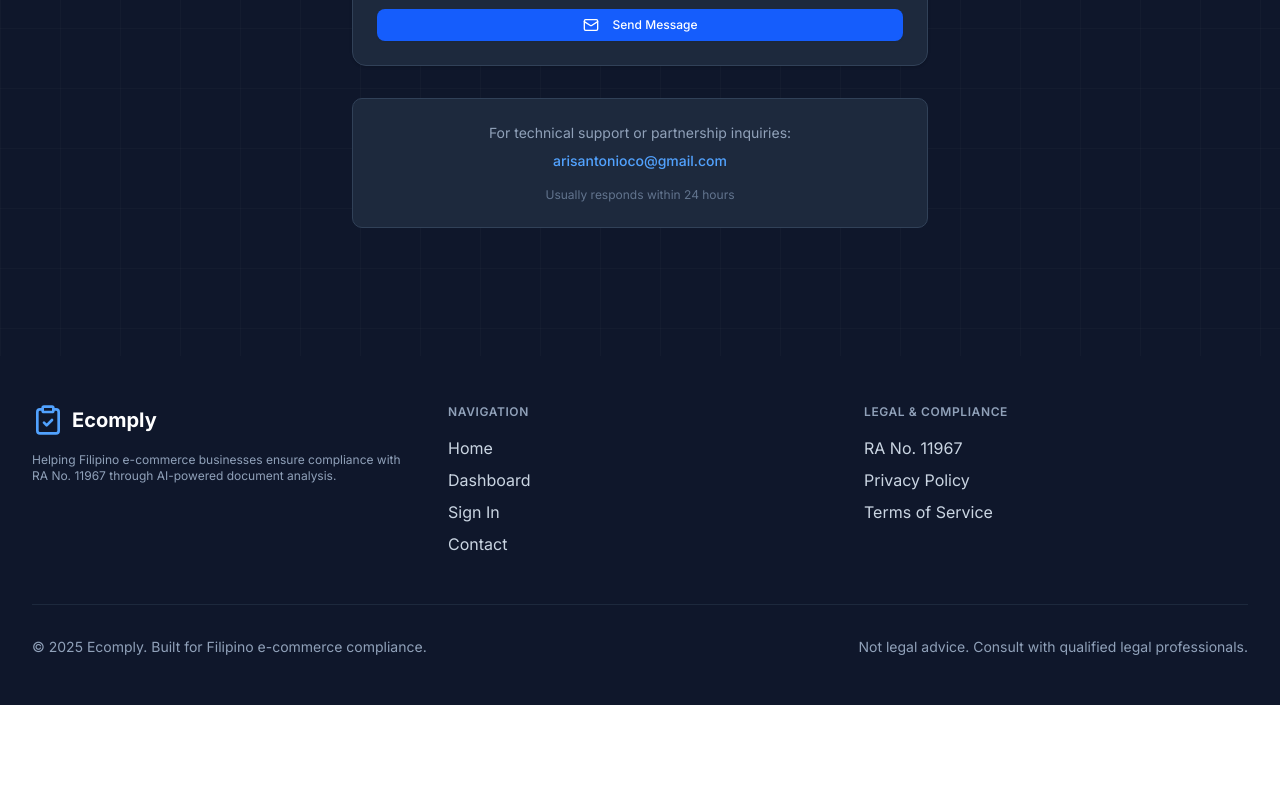
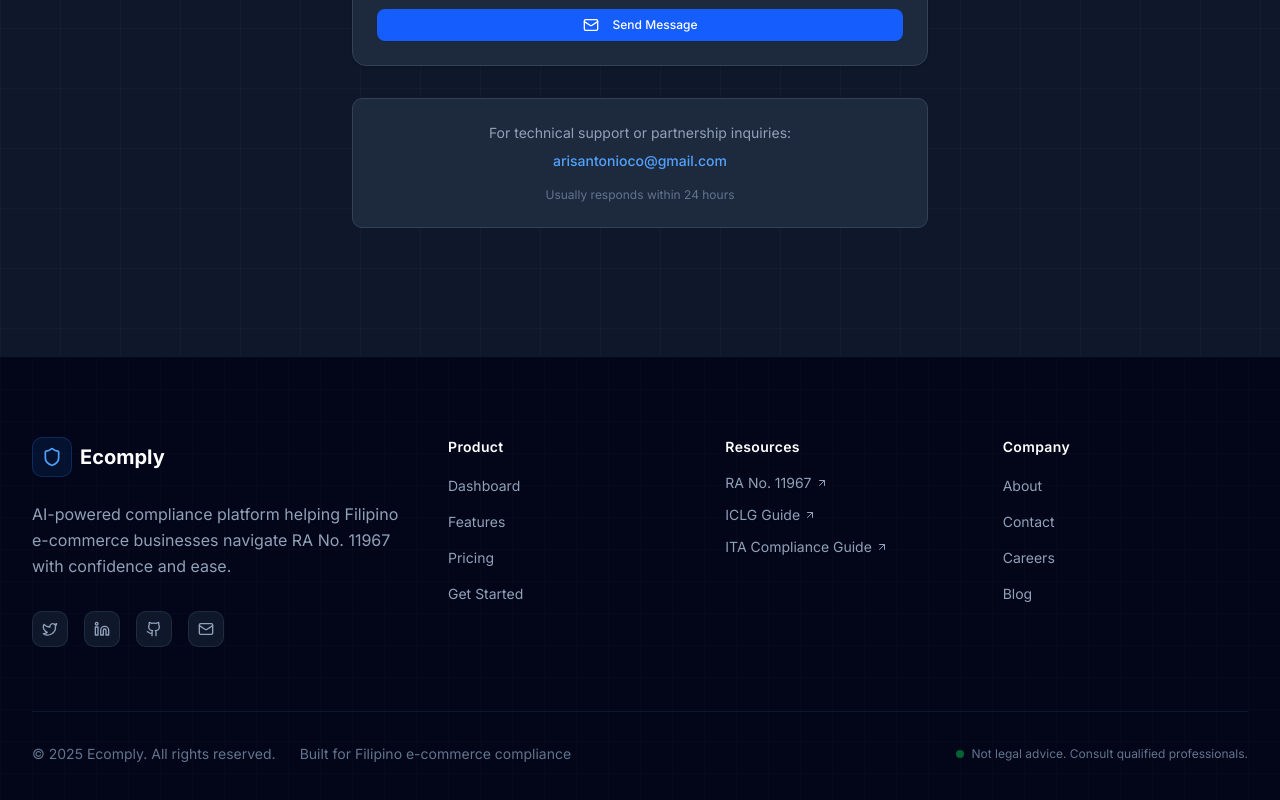
Before and after one commit to ArisAntonioCo/EComply, a Next.js app: page / in a window 1280 px wide. Shown: the part 3601-4401 px from the top of the page. Before the commit the page ends 4306 px from the top, so only its background shows below. Built offline with nearby package versions, Linux system fonts and the light colour scheme; no server answers.

Commit message:
feat: implement email notification using Resend and update contact form success message

```diff
--- a/package.json
+++ b/package.json
@@ -19,6 +19,7 @@
     "next": "15.3.3",
     "react": "^19.0.0",
     "react-dom": "^19.0.0",
+    "resend": "^4.5.1",
     "tailwind-merge": "^3.3.0"
   },
   "devDependencies": {
--- a/src/app/api/contact/route.ts
+++ b/src/app/api/contact/route.ts
@@ -1,5 +1,8 @@
 import { NextRequest, NextResponse } from 'next/server';
 import { supabase } from '@/lib/supabase';
+import { Resend } from 'resend';
+
+const resend = new Resend(process.env.RESEND_API_KEY);
 
 export async function POST(request: NextRequest) {
   try {
@@ -11,26 +14,10 @@ export async function POST(request: NextRequest) {
         { error: 'All fields are required' },
         { status: 400 }
       );
-    }    // Create email content (will be used for email sending when implemented)
-    const emailContent = `
-      New Contact Form Submission from Ecomply
+    }
 
-      From: ${name} (${email})
-      Subject: ${subject}
-
-      Message:
-      ${message}
-
-      ---
-      Sent from Ecomply Contact Form
-      Timestamp: ${new Date().toISOString()}
-    `;    // Log the contact attempt for debugging
+    // Log the contact attempt for debugging
     console.log('Contact form submission received:', { name, email, subject });
-    console.log('Email content prepared:', emailContent.substring(0, 100) + '...');
-
-    // Send email via Supabase Edge Function or external service
-    // For now, we'll use a simple approach with Supabase's built-in email
-    // In production, you might want to use services like Resend, SendGrid, etc.
 
     // Store the contact submission in the database (optional)
     const { error: dbError } = await supabase
@@ -52,10 +39,8 @@ export async function POST(request: NextRequest) {
     }
 
     // Send email notification to website owner
-    // Note: This requires Supabase Auth email configuration or external email service
-    try {
-      // Method 1: Using Supabase Auth (requires proper SMTP configuration)
-      const emailBody = {
+    try {      const emailResponse = await resend.emails.send({
+        from: 'onboarding@resend.dev', // Default Resend domain for testing
         to: 'arisantonioco@gmail.com',
         subject: `[Ecomply Contact] ${subject}`,
         html: `
@@ -76,29 +61,22 @@ export async function POST(request: NextRequest) {
             </p>
           </div>
         `
-      };
+      });
 
-      // For production, you would implement actual email sending here
-      // Example with Resend:
-      // const emailResponse = await fetch('https://api.resend.com/emails', {
-      //   method: 'POST',
-      //   headers: {
-      //     'Authorization': `Bearer ${process.env.RESEND_API_KEY}`,
-      //     'Content-Type': 'application/json',
-      //   },
-      //   body: JSON.stringify({
-      //     from: 'noreply@yourdomain.com',
-      //     to: 'arisantonioco@gmail.com',
-      //     subject: `[Ecomply Contact] ${subject}`,
-      //     html: emailBody.html
-      //   }),
-      // });      console.log('Contact form submission:', { name, email, subject });
-      console.log('Email would be sent to:', emailBody.to);
-      console.log('Email subject:', emailBody.subject);
+      if (emailResponse.error) {
+        console.error('Resend email error:', emailResponse.error);
+        throw new Error('Failed to send email');
+      }
+
+      console.log('Email sent successfully:', emailResponse.data?.id);
 
     } catch (emailError) {
       console.error('Email sending error:', emailError);
-      // Don't fail the entire request if email fails
+      // Don't fail the entire request if email fails, but inform the user
+      return NextResponse.json({
+        success: false,
+        message: 'Form submitted but email notification failed. Please contact us directly at arisantonioco@gmail.com'
+      }, { status: 500 });
     }
 
     return NextResponse.json({
--- a/src/components/contact-form.tsx
+++ b/src/components/contact-form.tsx
@@ -51,20 +51,49 @@ export default function ContactForm() {
     } finally {
       setIsSubmitting(false);
     }
-  };
-  if (isSubmitted) {
+  };  if (isSubmitted) {
     return (
-      <section id="contact" className="py-24 sm:py-32 bg-slate-900">
-        <div className="mx-auto max-w-7xl px-6 lg:px-8">
+      <section id="contact" className="py-24 sm:py-32 bg-slate-900 relative overflow-hidden">
+        {/* Technical Grid Background */}
+        <div className="absolute inset-0 bg-[linear-gradient(rgba(255,255,255,0.02)_1px,transparent_1px),linear-gradient(90deg,rgba(255,255,255,0.02)_1px,transparent_1px)] bg-[size:60px_60px]"></div>
+
+        <div className="relative mx-auto max-w-7xl px-6 lg:px-8">
           <div className="mx-auto max-w-2xl">
-            <Card className="border-green-600 bg-slate-800 text-white">
-              <CardContent className="pt-6">
+            <Card className="border-green-500/20 bg-gradient-to-br from-green-950/50 to-slate-800 text-white shadow-2xl shadow-green-500/10">
+              <CardContent className="pt-8 pb-8">
                 <div className="text-center">
-                  <CheckCircle className="w-16 h-16 text-green-500 mx-auto mb-4" />                  <h3 className="mt-4 text-base font-semibold text-green-400">
+                  {/* Success Icon with Animation */}
+                  <div className="relative mx-auto mb-6 w-20 h-20">
+                    <div className="absolute inset-0 bg-green-500/20 rounded-full animate-ping"></div>
+                    <div className="relative flex items-center justify-center w-20 h-20 bg-green-500/10 border-2 border-green-500/30 rounded-full">
+                      <CheckCircle className="w-10 h-10 text-green-400" />
+                    </div>
+                  </div>
+
+                  {/* Success Title */}
+                  <h3 className="text-2xl font-bold text-green-400 mb-3">
                     Message Sent Successfully!
-                  </h3>                  <p className="mt-2 text-sm text-slate-300">
-                    Thank you for contacting us! Your message has been sent and we&apos;ll get back to you soon.
+                  </h3>
+
+                  {/* Success Description */}
+                  <p className="text-lg text-slate-300 mb-4 leading-relaxed">
+                    Thank you for contacting us! Your message has been sent and we'll get back to you soon.
                   </p>
+
+                  {/* Additional Info */}
+                  <div className="flex items-center justify-center gap-4 mt-6 text-sm text-slate-400">
+                    <div className="flex items-center gap-2">
+                      <Mail className="w-4 h-4 text-green-400" />
+                      <span>Email delivered to our team</span>
+                    </div>
+                  </div>
+
+                  {/* Response Time Indicator */}
+                  <div className="mt-6 p-4 bg-slate-700/50 rounded-lg border border-slate-600/50">
+                    <p className="text-sm text-slate-300">
+                      <span className="font-medium text-blue-400">Expected Response Time:</span> Usually within 24 hours
+                    </p>
+                  </div>
                 </div>
               </CardContent>
             </Card>
--- a/src/components/footer.tsx
+++ b/src/components/footer.tsx
@@ -1,84 +1,199 @@
 import Link from "next/link";
-import { ClipboardCheck } from "lucide-react";
+import { Shield, ArrowUpRight, Github, Twitter, Linkedin, Mail } from "lucide-react";
 
 export default function Footer() {
   return (
-    <footer className="bg-slate-900 text-white border-t-gray-800 border-t-0.5">
-      <div className="mx-auto max-w-7xl px-6 py-12 lg:px-8">
-        <div className="xl:grid xl:grid-cols-3 xl:gap-8">
-          {/* Company Info */}          <div className="space-y-4">
-            <div className="flex items-center space-x-2">
-              <ClipboardCheck className="w-8 h-8 text-blue-400" />
-              <span className="text-xl font-bold">Ecomply</span>
+    <footer className="bg-slate-950 border-t border-slate-800/50 relative overflow-hidden">
+      {/* Subtle background pattern */}
+      <div className="absolute inset-0 bg-[linear-gradient(rgba(255,255,255,0.01)_1px,transparent_1px),linear-gradient(90deg,rgba(255,255,255,0.01)_1px,transparent_1px)] bg-[size:32px_32px]"></div>
+
+      <div className="relative mx-auto max-w-7xl px-6 py-16 lg:px-8 lg:py-20">
+        <div className="grid grid-cols-1 gap-12 lg:grid-cols-12 lg:gap-8">
+          {/* Brand Section */}
+          <div className="lg:col-span-4">            <div className="flex items-center space-x-2 mb-6">
+              <div className="flex items-center justify-center w-10 h-10 bg-blue-500/10 rounded-lg border border-blue-500/20">
+                <Shield className="w-5 h-5 text-blue-400" />
               </div>
-            <p className="text-xs text-slate-400 max-w-md">
-              Helping Filipino e-commerce businesses ensure compliance with RA No. 11967
-              through AI-powered document analysis.
+              <span className="text-xl font-bold text-white">Ecomply</span>
+            </div><p className="text-slate-400 text-base leading-relaxed mb-8 max-w-sm">
+              AI-powered compliance platform helping Filipino e-commerce businesses navigate RA No. 11967 with confidence and ease.
             </p>
+
+            {/* Social Links */}
+            <div className="flex items-center gap-4">
+              <a
+                href="#"
+                className="flex items-center justify-center w-9 h-9 rounded-lg bg-slate-800/50 border border-slate-700/50 text-slate-400 hover:text-white hover:bg-slate-700/50 hover:border-slate-600/50 transition-all duration-200"
+                aria-label="Twitter"
+              >
+                <Twitter className="w-4 h-4" />
+              </a>
+              <a
+                href="#"
+                className="flex items-center justify-center w-9 h-9 rounded-lg bg-slate-800/50 border border-slate-700/50 text-slate-400 hover:text-white hover:bg-slate-700/50 hover:border-slate-600/50 transition-all duration-200"
+                aria-label="LinkedIn"
+              >
+                <Linkedin className="w-4 h-4" />
+              </a>
+              <a
+                href="#"
+                className="flex items-center justify-center w-9 h-9 rounded-lg bg-slate-800/50 border border-slate-700/50 text-slate-400 hover:text-white hover:bg-slate-700/50 hover:border-slate-600/50 transition-all duration-200"
+                aria-label="GitHub"
+              >
+                <Github className="w-4 h-4" />
+              </a>
+              <a
+                href="mailto:arisantonioco@gmail.com"
+                className="flex items-center justify-center w-9 h-9 rounded-lg bg-slate-800/50 border border-slate-700/50 text-slate-400 hover:text-white hover:bg-slate-700/50 hover:border-slate-600/50 transition-all duration-200"
+                aria-label="Email"
+              >
+                <Mail className="w-4 h-4" />
+              </a>
+            </div>
           </div>
 
-          {/* Navigation Links */}
-          <div className="mt-12 xl:mt-0">            <h3 className="text-xs font-semibold text-slate-400 tracking-wider uppercase">
-              Navigation
+          {/* Navigation Columns */}
+          <div className="lg:col-span-8">
+            <div className="grid grid-cols-1 gap-8 md:grid-cols-3">
+              {/* Product */}
+              <div>
+                <h3 className="text-sm font-semibold text-white mb-4 tracking-wide">
+                  Product
                 </h3>
-            <ul className="mt-4 space-y-2">
+                <ul className="space-y-3">
                   <li>
-                <Link href="/" className="text-slate-300 hover:text-white transition-colors">
-                  Home
-                </Link>
-              </li>
-              <li>
-                <Link href="/dashboard" className="text-slate-300 hover:text-white transition-colors">
+                    <Link
+                      href="/dashboard"
+                      className="text-slate-400 hover:text-white transition-colors duration-200 text-sm"
+                    >
                       Dashboard
                     </Link>
                   </li>
                   <li>
-                <Link href="/auth" className="text-slate-300 hover:text-white transition-colors">
-                  Sign In
+                    <Link
+                      href="/#features"
+                      className="text-slate-400 hover:text-white transition-colors duration-200 text-sm"
+                    >
+                      Features
+                    </Link>
+                  </li>                  <li>
+                    <Link
+                      href="/auth"
+                      className="text-slate-400 hover:text-white transition-colors duration-200 text-sm"
+                    >
+                      Pricing
                     </Link>
                   </li>
                   <li>
-                <Link href="#contact" className="text-slate-300 hover:text-white transition-colors">
-                  Contact
+                    <Link
+                      href="/auth"
+                      className="text-slate-400 hover:text-white transition-colors duration-200 text-sm"
+                    >
+                      Get Started
                     </Link>
                   </li>
                 </ul>
               </div>
 
-          {/* Legal & Compliance */}
-          <div className="mt-12 xl:mt-0">            <h3 className="text-xs font-semibold text-slate-400 tracking-wider uppercase">
-              Legal & Compliance
-            </h3>
-            <ul className="mt-4 space-y-2">
-              <li>
+              {/* Resources */}
+              <div>
+                <h3 className="text-sm font-semibold text-white mb-4 tracking-wide">
+                  Resources
+                </h3>                <ul className="space-y-3">                  <li>
                     <a
-                  href="https://lawphil.net/statutes/repacts/ra2022/ra_11967_2022.html"
+                      href="https://lawphil.net/statutes/repacts/ra2023/ra_11967_2023.html"
                       target="_blank"
                       rel="noopener noreferrer"
-                  className="text-slate-300 hover:text-white transition-colors"
+                      className="text-slate-400 hover:text-white transition-colors duration-200 text-sm flex items-center gap-1"
                     >
                       RA No. 11967
+                      <ArrowUpRight className="w-3 h-3" />
+                    </a>
+                  </li><li>
+                    <a
+                      href="https://iclg.com/practice-areas/digital-business-laws-and-regulations/philippines/amp?utm_source=chatgpt.com"
+                      target="_blank"
+                      rel="noopener noreferrer"
+                      className="text-slate-400 hover:text-white transition-colors duration-200 text-sm flex items-center gap-1"
+                    >
+                      ICLG Guide
+                      <ArrowUpRight className="w-3 h-3" />
                     </a>
                   </li>
                   <li>
-                <span className="text-slate-300">Privacy Policy</span>
+                    <a
+                      href="https://apsaylaw.com/internet-transactions-act-guide-to-vital-provisions-and-compliance/?utm_source=chatgpt.com"
+                      target="_blank"
+                      rel="noopener noreferrer"
+                      className="text-slate-400 hover:text-white transition-colors duration-200 text-sm flex items-center gap-1"
+                    >
+                      ITA Compliance Guide
+                      <ArrowUpRight className="w-3 h-3" />
+                    </a>
+                  </li>
+                </ul>
+              </div>
+
+              {/* Company */}
+              <div>
+                <h3 className="text-sm font-semibold text-white mb-4 tracking-wide">
+                  Company
+                </h3>
+                <ul className="space-y-3">
+                  <li>
+                    <Link
+                      href="/#about"
+                      className="text-slate-400 hover:text-white transition-colors duration-200 text-sm"
+                    >
+                      About
+                    </Link>
                   </li>
                   <li>
-                <span className="text-slate-300">Terms of Service</span>
+                    <Link
+                      href="#contact"
+                      className="text-slate-400 hover:text-white transition-colors duration-200 text-sm"
+                    >
+                      Contact
+                    </Link>
+                  </li>                  <li>
+                    <Link
+                      href="#"
+                      className="text-slate-400 hover:text-white transition-colors duration-200 text-sm"
+                    >
+                      Careers
+                    </Link>
                   </li>
-            </ul>
+                  <li>
+                    <Link
+                      href="#"
+                      className="text-slate-400 hover:text-white transition-colors duration-200 text-sm"
+                    >
+                      Blog
+                    </Link>
+                  </li>                </ul>
+              </div>
+            </div>
           </div>
         </div>
 
         {/* Bottom Section */}
-        <div className="mt-12 border-t border-slate-800 pt-8">
-          <div className="flex flex-col md:flex-row md:items-center md:justify-between">
-            <p className="text-slate-400 text-sm">
-              © {new Date().getFullYear()} Ecomply. Built for Filipino e-commerce compliance.
+        <div className="mt-16 pt-8 border-t border-slate-800/50">
+          <div className="flex flex-col gap-4 md:flex-row md:items-center md:justify-between">
+            <div className="flex flex-col gap-2 md:flex-row md:items-center md:gap-6">
+              <p className="text-slate-500 text-sm">
+                © {new Date().getFullYear()} Ecomply. All rights reserved.
               </p>
-            <p className="text-slate-400 text-sm mt-4 md:mt-0">
-              Not legal advice. Consult with qualified legal professionals.
+              <p className="text-slate-500 text-sm">
+                Built for Filipino e-commerce compliance
               </p>
+            </div>
+
+            {/* Disclaimer */}            <div className="flex items-center gap-2">
+              <div className="w-2 h-2 rounded-full bg-green-500/60 animate-pulse"></div>
+              <p className="text-slate-500 text-xs">
+                Not legal advice. Consult qualified professionals.
+              </p>
+            </div>
           </div>
         </div>
       </div>
```
Also changed, not shown: 3 other files (tests, documents, lock files or other folders). Lines whose indentation alone changed are shown as unchanged.
